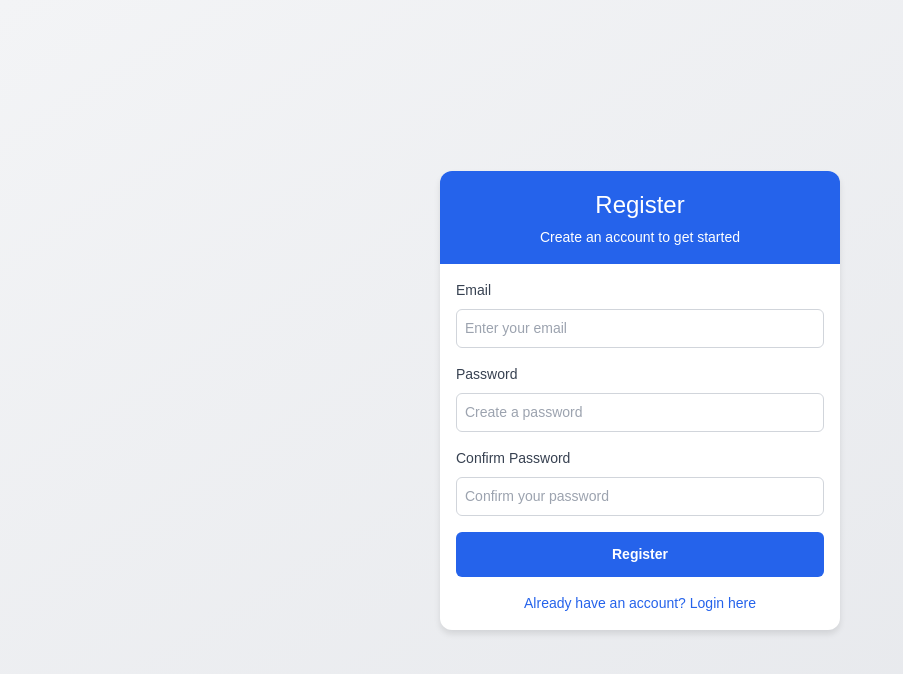
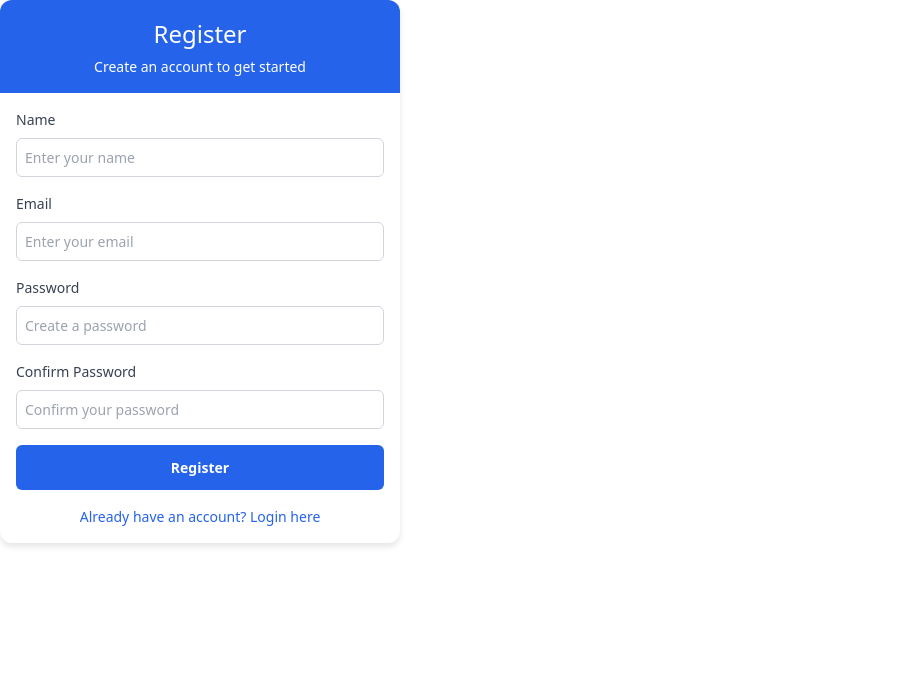
Before and after one commit to LockHart5836/motor_care, an Angular app: page /register in a window 1280 px wide. Shown: the top 674 px of the page, without its empty margins (0-903 px from the left). Built offline with nearby package versions, Linux system fonts and the light colour scheme.

Commit message:
register!!!!!!

```diff
--- a/src/app/register/register.component.html
+++ b/src/app/register/register.component.html
@@ -1,54 +1,87 @@
-<html lang="en">
-<head>
-    <meta charset="UTF-8">
-    <meta name="viewport" content="width=device-width, initial-scale=1.0">
-    <title>Register</title>
-    <style>
-
-    </style>
-</head>
-<body>
 <div class="card">
     <div class="card-header">
       <h2>Register</h2>
       <p>Create an account to get started</p>
     </div>
     <div class="form">
-            <form onsubmit="handleRegister(event)">
+      <form (ngSubmit)="onSubmit()" #registerForm="ngForm">
+
+        <!-- Name Field -->
+        <div class="form-group">
+          <label for="name">Name</label>
+          <input
+            type="text"
+            id="name"
+            [(ngModel)]="name"
+            name="name"
+            placeholder="Enter your name"
+            required
+            #nameField="ngModel">
+          <div *ngIf="nameField.invalid && nameField.touched" class="error">
+            Name is required.
+          </div>
+        </div>
+
+        <!-- Email Field with Format Validation -->
         <div class="form-group">
           <label for="email">Email</label>
-                    <input type="email" id="email" placeholder="Enter your email" required>
+          <input
+            type="email"
+            id="email"
+            [(ngModel)]="email"
+            name="email"
+            placeholder="Enter your email"
+            required
+            email
+            #emailField="ngModel">
+          <div *ngIf="emailField.invalid && emailField.touched" class="error">
+            <div *ngIf="emailField.errors?.['required']">Email is required.</div>
+            <div *ngIf="emailField.errors?.['email']">Please enter a valid email address.</div>
           </div>
+        </div>
+
+        <!-- Password Field with Length Validation -->
         <div class="form-group">
           <label for="password">Password</label>
-                    <input type="password" id="password" placeholder="Create a password" required>
+          <input
+            type="password"
+            id="password"
+            [(ngModel)]="password"
+            name="password"
+            placeholder="Create a password"
+            required
+            minlength="7"
+            #passwordField="ngModel">
+          <div *ngIf="passwordField.invalid && passwordField.touched" class="error">
+            <div *ngIf="passwordField.errors?.['required']">Password is required.</div>
+            <div *ngIf="passwordField.errors?.['minlength']">Password must be at least 7 characters long.</div>
           </div>
+        </div>
+
+        <!-- Confirm Password Field with Match Validation -->
         <div class="form-group">
           <label for="confirmPassword">Confirm Password</label>
-                    <input type="password" id="confirmPassword" placeholder="Confirm your password" required>
+          <input
+            type="password"
+            id="confirmPassword"
+            [(ngModel)]="confirmPassword"
+            name="confirmPassword"
+            placeholder="Confirm your password"
+            required
+            #confirmPasswordField="ngModel">
+          <div *ngIf="confirmPasswordField.invalid && confirmPasswordField.touched" class="error">
+            Please confirm your password.
           </div>
-                <button type="submit" class="button">Register</button>
+          <div *ngIf="confirmPassword && confirmPassword !== password" class="error">
+            Passwords do not match!
+          </div>
+        </div>
+
+        <!-- Submit Button -->
+        <button type="submit" class="button" [disabled]="registerForm.invalid || password !== confirmPassword">
+          Register
+        </button>
       </form>
       <a href="/login" class="link">Already have an account? Login here</a>
     </div>
   </div>
-
-    <script>
-        function handleRegister(event) {
-            event.preventDefault();
-
-            const email = document.getElementById('email').value;
-            const password = document.getElementById('password').value;
-            const confirmPassword = document.getElementById('confirmPassword').value;
-
-            if (password !== confirmPassword) {
-                alert('Passwords do not match!');
-                return;
-            }
-
-            alert('Registration successful! Please login.');
-            window.location.href = '/login';
-        }
-    </script>
-</body>
-</html>
--- a/src/app/register/register.component.scss
+++ b/src/app/register/register.component.scss
@@ -1,13 +1,21 @@
-body {
-    font-family: Arial, sans-serif;
+/* Ensure html and body take up the full height of the viewport */
+html, body {
+    height: 100%;
     margin: 0;
     padding: 0;
+    font-family: Arial, sans-serif;
+}
+
+/* Flexbox centering */
+body {
     display: flex;
+    justify-content: center;
     align-items: center;
-    justify-content: center;
-    height: 100vh;
+    height: 100%; /* Ensure the body takes up the full height */
     background: linear-gradient(to bottom right, #f3f4f6, #e5e7eb);
 }
+
+/* Styling for the card */
 .card {
     width: 100%;
     max-width: 400px;
@@ -16,32 +24,42 @@ body {
     box-shadow: 0 4px 6px rgba(0, 0, 0, 0.1);
     overflow: hidden;
 }
+
+/* Card header */
 .card-header {
     text-align: center;
     padding: 16px;
     background-color: #2563eb;
     color: white;
 }
+
 .card-header h2 {
     margin: 0;
     font-size: 1.5rem;
 }
+
 .card-header p {
     font-size: 0.875rem;
     margin-top: 4px;
 }
+
+/* Form styling */
 .form {
     padding: 16px;
 }
+
+/* Input fields styling */
 .form-group {
     margin-bottom: 16px;
 }
+
 .form-group label {
     display: block;
     margin-bottom: 8px;
     font-size: 0.875rem;
     color: #374151;
 }
+
 .form-group input {
     width: 100%;
     padding: 8px;
@@ -49,6 +67,8 @@ body {
     border-radius: 6px;
     font-size: 0.875rem;
 }
+
+/* Button styling */
 .button {
     width: 100%;
     padding: 12px;
@@ -61,9 +81,12 @@ body {
     font-weight: 600;
     transition: background-color 0.2s;
 }
+
 .button:hover {
     background-color: #1d4ed8;
 }
+
+/* Link styling */
 .link {
     display: block;
     margin-top: 16px;
@@ -72,6 +95,7 @@ body {
     color: #2563eb;
     text-decoration: none;
 }
+
 .link:hover {
     text-decoration: underline;
 }
--- a/src/app/register/register.component.ts
+++ b/src/app/register/register.component.ts
@@ -1,12 +1,41 @@
 import { Component } from '@angular/core';
+import { Router } from '@angular/router';
+import { AuthenticationService } from '../services/authentication.service';  // Make sure to import the service
+import { FormsModule } from '@angular/forms';
+import { CommonModule } from '@angular/common';
 
 @Component({
   selector: 'app-register',
   standalone: true,
-  imports: [],
+  imports: [FormsModule, CommonModule],
   templateUrl: './register.component.html',
-  styleUrl: './register.component.scss'
+  styleUrls: ['./register.component.scss']
 })
 export class RegisterComponent {
+  email: string = '';
+  password: string = '';
+  confirmPassword: string = '';
+  name: string = '';  // Added to capture the user's name
 
+  constructor(private router: Router, private authService: AuthenticationService) {}
+
+  onSubmit(): void {
+    // Validate that passwords match
+    if (this.password !== this.confirmPassword) {
+      alert('Passwords do not match!');
+      return;
+    }
+
+    // Call the register method from AuthenticationService
+    this.authService.register(this.name, this.email, this.password).subscribe({
+      next: (response) => {
+        alert('Registration successful! Please login.');
+        this.router.navigate(['/login']);  // Redirect to login after successful registration
+      },
+      error: (err) => {
+        alert('Registration failed! Please try again.');
+        console.error('Registration error:', err);
+      }
+    });
+  }
 }
```
Lines whose indentation alone changed are shown as unchanged.
